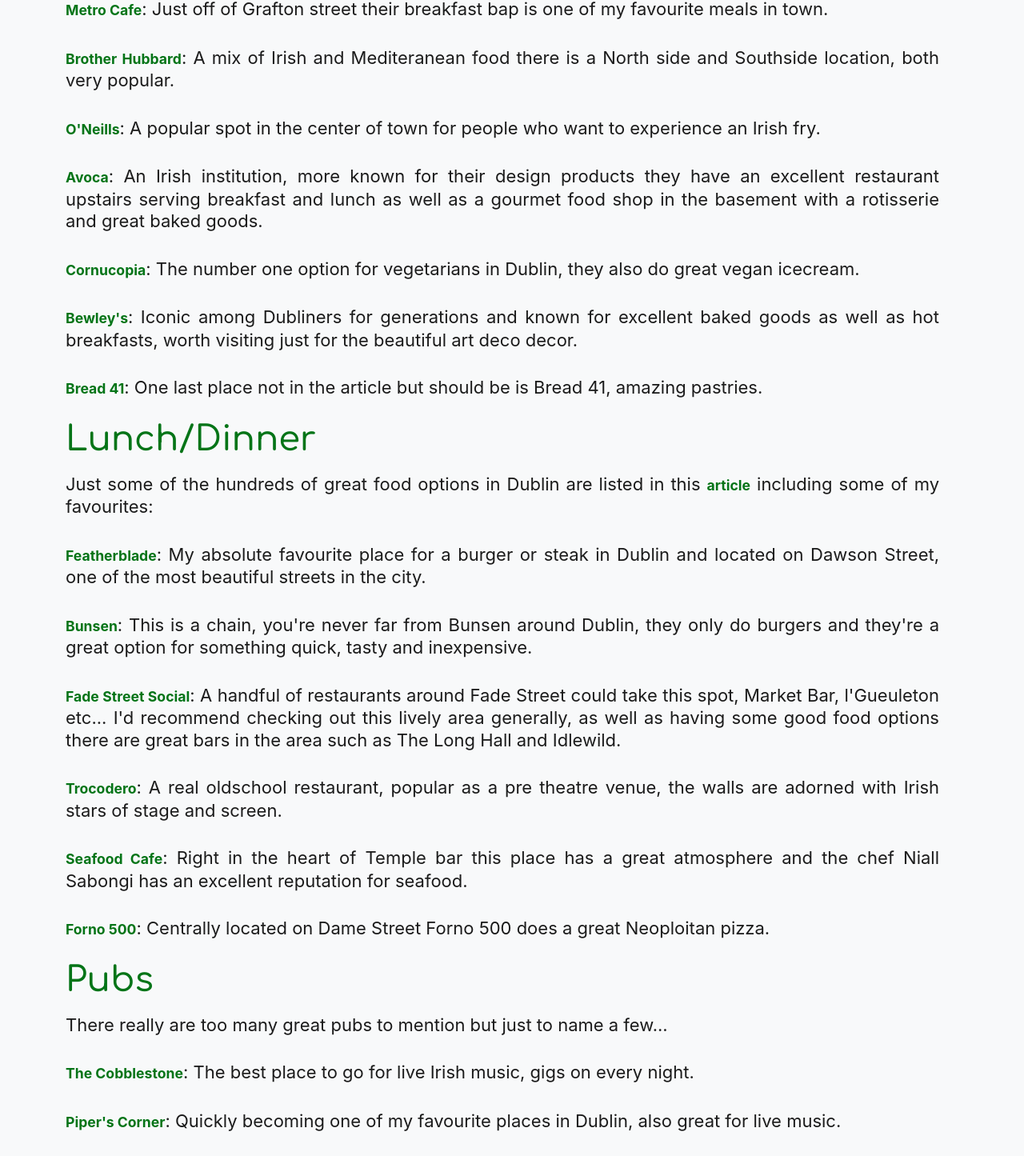
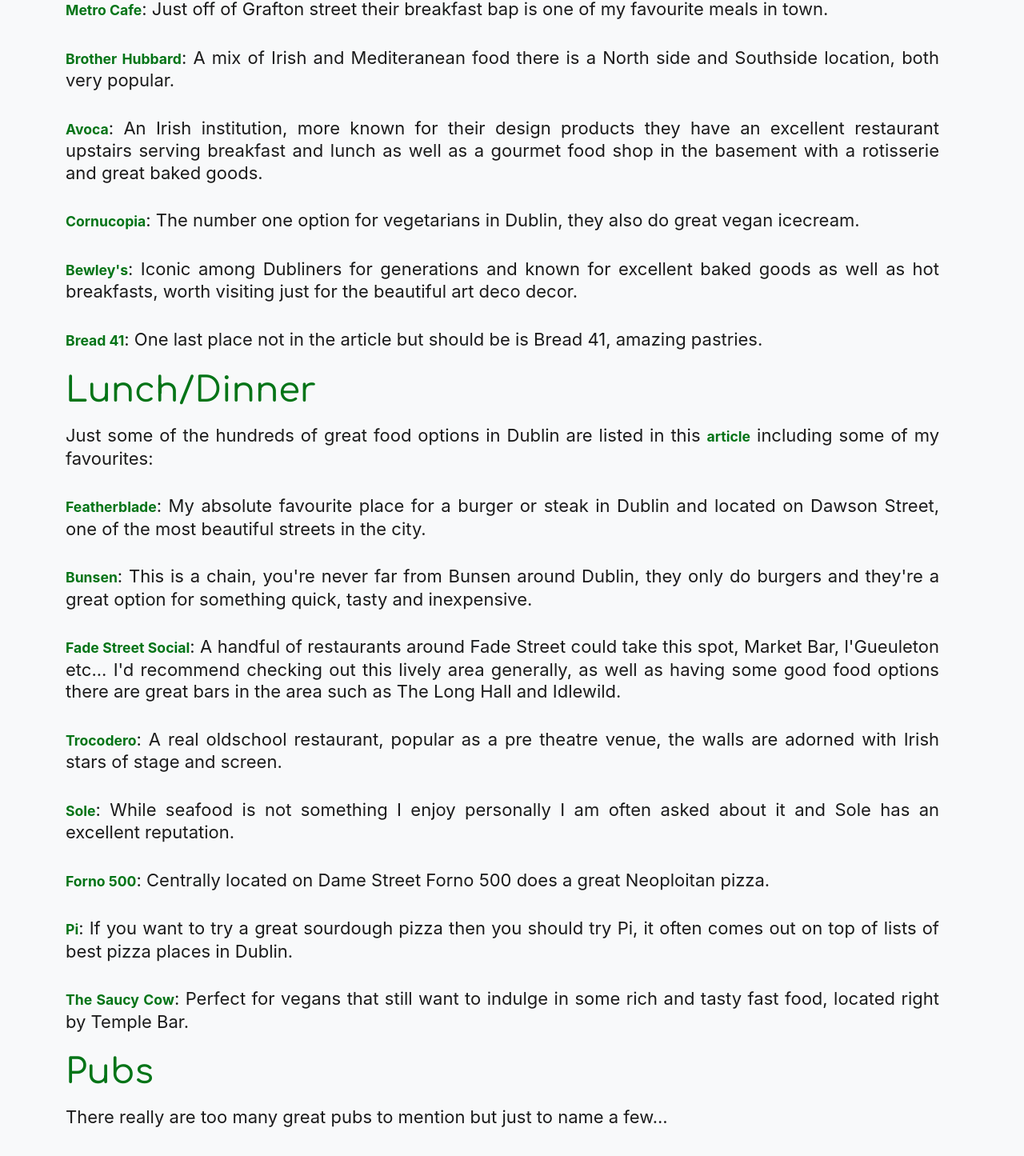
Before and after one commit to Sean-Mc-Mahon/SeanMc-Tours, a React (Create React App) app: page /food in a window 1280 px wide. Shown: the part 1275-2720 px from the top of the page at 80% size. Built offline with nearby package versions, Linux system fonts and the light colour scheme.

Commit message:
Update to info on food, reviews & west description

```diff
--- a/src/pages/Food.js
+++ b/src/pages/Food.js
@@ -112,7 +112,7 @@
             <p>
               One of the things I miss most about Irish food while abroad is
               Irish breakfast. It usually consists of sausage, bacon, egg and
-              balck and white pudding, served with toast and tea or coffee.
+              black and white pudding, served with toast and tea or coffee.
             </p>
             <p>
               Pudding is a form of sausage made from pork, breadcrumbs, oats and
@@ -172,17 +172,6 @@
                 </a>
                 : A mix of Irish and Mediteranean food there is a North side and
                 Southside location, both very popular.
-              </p>
-              <p>
-                <a
-                  rel="noopener"
-                  target={"blank"}
-                  href="http://www.oneillspubdublin.com/"
-                >
-                  O'Neills
-                </a>
-                : A popular spot in the center of town for people who want to
-                experience an Irish fry.
               </p>
               <p>
                 <a
@@ -294,12 +283,11 @@
                 the walls are adorned with Irish stars of stage and screen.
               </p>
               <p>
-                <a rel="noopener" target={"blank"} href="http://klaw.ie/">
-                  Seafood Cafe
+                <a rel="noopener" target={"blank"} href="https://www.sole.ie/">
+                  Sole
                 </a>
-                : Right in the heart of Temple bar this place has a great
-                atmosphere and the chef Niall Sabongi has an excellent
-                reputation for seafood.
+                : While seafood is not something I enjoy personally I am often
+                asked about it and Sole has an excellent reputation.
               </p>
               <p>
                 <a
@@ -311,6 +299,29 @@
                 </a>
                 : Centrally located on Dame Street Forno 500 does a great
                 Neoploitan pizza.
+              </p>
+              <p>
+                <a
+                  rel="noopener"
+                  target={"blank"}
+                  href="https://www.pipizzas.ie/"
+                >
+                  Pi
+                </a>
+                : If you want to try a great sourdough pizza then you should try
+                Pi, it often comes out on top of lists of best pizza places in
+                Dublin.
+              </p>
+              <p>
+                <a
+                  rel="noopener"
+                  target={"blank"}
+                  href="https://www.thesaucycow.com/"
+                >
+                  The Saucy Cow
+                </a>
+                : Perfect for vegans that still want to indulge in some rich and
+                tasty fast food, located right by Temple Bar.
               </p>
             </Col>
           </Row>
--- a/src/pages/Reviews.js
+++ b/src/pages/Reviews.js
@@ -56,22 +56,22 @@
                       </i>
                     </h4>
                     <p className="review-text">
-                      I’m not usually a big tour kind of person but I really
-                      enjoyed this tour. Our guide Sean made the trip better
-                      than I thought a guide could have.
+                      Sean is really interesting to listen to (and also plays
+                      awesome music)! It was the perfect day trip, I highly
+                      recommend doing this while in Ireland.
                     </p>
                     <div className="review-author">
                       <div className="review-name">
-                        <strong>Alex_P</strong> (May 2022)
+                        <strong>Liv Campbell</strong> (Dec 2022)
                       </div>
                       <small className="review-site">
                         {" "}
                         <a
                           rel="noopener"
                           target={"blank"}
-                          href="https://www.viator.com/en-IE/tours/Dublin/Cliffs-of-Moher-Tour-Including-Wild-Atlantic-Way-and-Galway-City-from-Dublin/d503-5300MOHER"
+                          href="https://www.tripadvisor.ie/Attraction_Review-g186605-d2091253-Reviews-Wild_Rover_Tours-Dublin_County_Dublin.html"
                         >
-                          Viator
+                          Tripadvisor
                         </a>
                       </small>
                     </div>
@@ -92,24 +92,23 @@
                       </i>
                     </h4>
                     <p className="review-text">
-                      Highly recommend this tour. The views are breathtaking.
-                      The Cliff of Moher are a must. Galaway is a beautiful city
-                      and very vibrant. Shawn (guide) and Liza (driver) did an
-                      amazing job. Shawn shared a lot of information, very funny
-                      and took great care of his customers.
+                      The guide sean and driver Joe went above and beyond to
+                      make sure everyone enjoyed the day would highly recommend
+                      it we are already planning our next trip to the cliff's of
+                      moher.
                     </p>
                     <div className="review-author">
                       <div className="review-name">
-                        <strong>Isaedmarie_F</strong> (May 2022)
+                        <strong>Mandie kinsella</strong> (Dec 2022)
                       </div>
                       <small className="review-site">
                         {" "}
                         <a
                           rel="noopener"
                           target={"blank"}
-                          href="https://www.viator.com/en-IE/tours/Dublin/Cliffs-of-Moher-Tour-Including-Wild-Atlantic-Way-and-Galway-City-from-Dublin/d503-5300MOHER"
+                          href="https://www.google.com/search?q=wild+rover+tours+reviews&oq=wild+rover+&aqs=chrome.0.69i59j46i39i175i199j69i60l3j69i57j0i131i433i512j0i273.4172j0j7&client=ms-unknown&sourceid=chrome-mobile&ie=UTF-8#lrd=0x48670e84ed16cde5:0x21732fdb7a6ba04b,1,,,"
                         >
-                          Viator
+                          Google
                         </a>
                       </small>
                     </div>
@@ -129,21 +128,22 @@
                       </i>
                     </h4>
                     <p className="review-text">
-                      Our tourist guide Shaun and bus driver Lisa were great.
-                      💪😊
+                      The Cliff's were magnificent. But Sean and Warren made the
+                      trip to be a learning and enjoyable experience.
+                      Outstanding tour, thanks to them.
                     </p>
                     <div className="review-author">
                       <div className="review-name">
-                        <strong>Kate</strong> (April 2022)
+                        <strong>Thomas_N</strong> (Dec 2022)
                       </div>
                       <small className="review-site">
                         {" "}
                         <a
                           rel="noopener"
                           target={"blank"}
-                          href="https://www.google.com/search?gs_ssp=eJzj4tZP1zcsSa7KqrAwMGC0UjWoMLEwMzdItTBJTTE0S05JNbUyqDAyNDc2SktJMk80S0o0MEnyEijPzElRKMovSy1SKMkvLSoGAMfGFWM&q=wild+rover+tours&oq=wild+rover&aqs=chrome.1.69i57j46i131i175i199i433i512j69i59j0i433i512j0i512l3j69i60.5958j0j7&sourceid=chrome&ie=UTF-8#lrd=0x48670e84ed16cde5:0x21732fdb7a6ba04b,1,,,"
+                          href="https://www.viator.com/en-IE/tours/Dublin/Cliffs-of-Moher-Tour-Including-Wild-Atlantic-Way-and-Galway-City-from-Dublin/d503-5300MOHER"
                         >
-                          Google
+                          Viator
                         </a>
                       </small>
                     </div>
--- a/src/pages/West.js
+++ b/src/pages/West.js
@@ -168,8 +168,8 @@
           <Row>
             <p>
               From the cliffs we will continue along the wild atlantic way
-              passing the Aran Islands before making a quick stop at the
-              desolate but beautiful{" "}
+              passing the Aran Islands before driving through the desolate but
+              beautiful{" "}
               <Link className="green" to="/burren">
                 <strong>Burren</strong>
               </Link>
```
